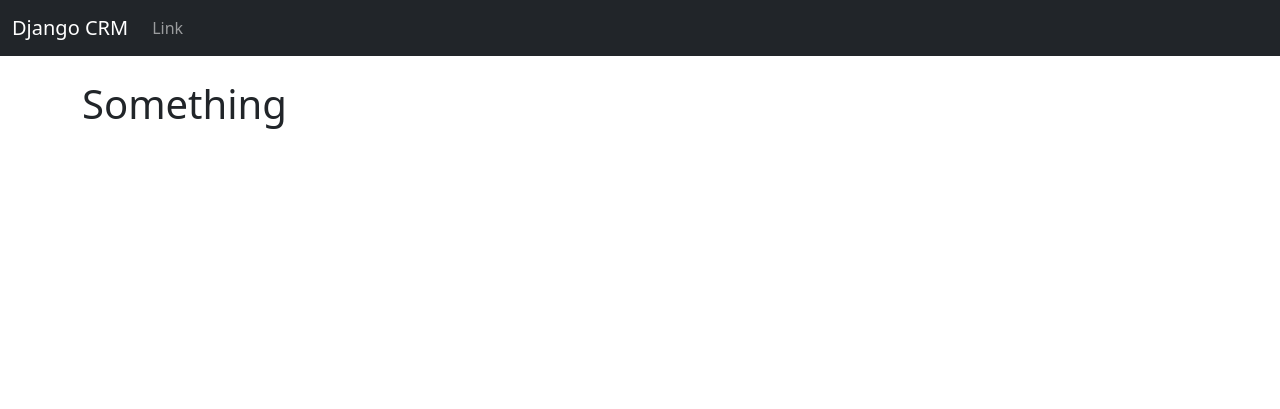
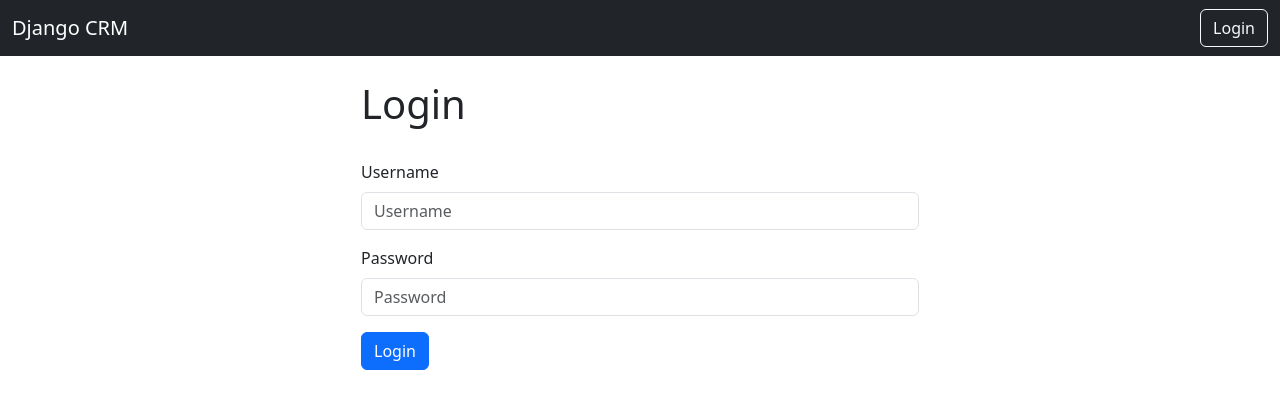
Before and after one commit to VigneshvijayMohan/CRM-APP, a Django app: page / in a window 1280 px wide. Shown: the top 409 px of the page. Run offline with Django 5.2, Linux system fonts and the light colour scheme.

Commit message:
Login Logout added

```diff
--- a/dcrm/webapp/templates/webapp/base.html
+++ b/dcrm/webapp/templates/webapp/base.html
@@ -10,6 +10,15 @@
     {% include "webapp/navbar.html" %}
     <div class = "container">
         <br>
+        {% if messages %}
+                {% for message in messages %}
+                <div class="alert alert-warning alert-dismissible fade show" role="alert">
+                  {{message}}
+                  <button type="button" class="btn-close" data-bs-dismiss="alert" aria-label="Close"></button>
+                </div>
+                {% endfor %}
+
+        {% endif %}
         {% block content %}
         {% endblock content %}
     </div>
--- a/dcrm/webapp/templates/webapp/home.html
+++ b/dcrm/webapp/templates/webapp/home.html
@@ -1,6 +1,31 @@
 {% extends "webapp/base.html" %}
 {% block content %}
-<h1>Something</h1>
+<div class = "col-md-6 offset-md-3">
+
+    {% if user.is_authenticated %}
+
+    <h1>Hello World</h1>
 
 
+    {% else %}
+
+    <h1>Login</h1>
+    <br>
+    <form method = "POST" action = "{% url "home" %}">
+        {% csrf_token %}
+        <form>
+            <div class="mb-3">
+              <label  class="form-label">Username</label>
+              <input type="text" class="form-control" name= "username", placeholder="Username" required>
+            </div>
+            <div class="mb-3">
+              <label class="form-label">Password</label>
+              <input type="password" class="form-control"name= "password", placeholder="Password" required>
+            </div>
+            <button type="submit" class="btn btn-primary">Login</button>
+          </form>
+    </form>
+
+    {% endif %}
+
 {% endblock content %}
--- a/dcrm/webapp/templates/webapp/navbar.html
+++ b/dcrm/webapp/templates/webapp/navbar.html
@@ -5,11 +5,22 @@
             <span class="navbar-toggler-icon"></span>
         </button>
         <div class="collapse navbar-collapse" id="navbarSupportedContent">
+            <div class="ms-auto">
                 <ul class="navbar-nav me-auto mb-2 mb-lg-0">
+                    {% if user.is_authenticated %}
                     <li class="nav-item">
-            <a class="nav-link" href="#">Link</a>
+                        <form action="{% url "logout" %}" method="post">
+                            {% csrf_token %}
+                            <button class="btn btn-outline-light" type="submit">Logout</button>
+                        </form>
                     </li>
+                    {% else %}
+                    <li class="nav-item">
+                        <a class="btn btn-outline-light" href="{% url "home" %}">Login</a>
+                    </li>
+                    {% endif %}
                 </ul>
             </div>
         </div>
+    </div>
 </nav>
--- a/dcrm/webapp/urls.py
+++ b/dcrm/webapp/urls.py
@@ -3,4 +3,6 @@ from . import views
 
 urlpatterns = [
     path("", views.home , name="home"),
+    # path("login/", views.login_user , name="login"),
+    path("logout", views.logout_user , name="logout"),
 ]
--- a/dcrm/webapp/views.py
+++ b/dcrm/webapp/views.py
@@ -1,7 +1,27 @@
-from django.shortcuts import render
-from django.http import HttpResponse
+from django.shortcuts import render, redirect
+from django.contrib.auth import authenticate, login, logout
+from django.contrib import messages
 # Create your views here.
 
 
 def home(request):
-    return render(request, "webapp/home.html")
+    if request.method == 'POST':
+        username = request.POST['username']
+        password = request.POST['password']
+        #Authenticate
+        user = authenticate(request, username= username, password = password)
+        if user is not None:
+            login(request, user)
+            messages.success(request, "You have been Logged in ")
+            return redirect("home")
+        else:
+            messages.success(request, "There was an Error Logging in, Please try again...")
+            return redirect("home")
+    else:
+        return render(request, "webapp/home.html")
+
+
+def logout_user(request):
+    logout(request)
+    messages.success(request, "You have been logged out...")
+    return redirect("home")
```
Lines whose indentation alone changed are shown as unchanged.
